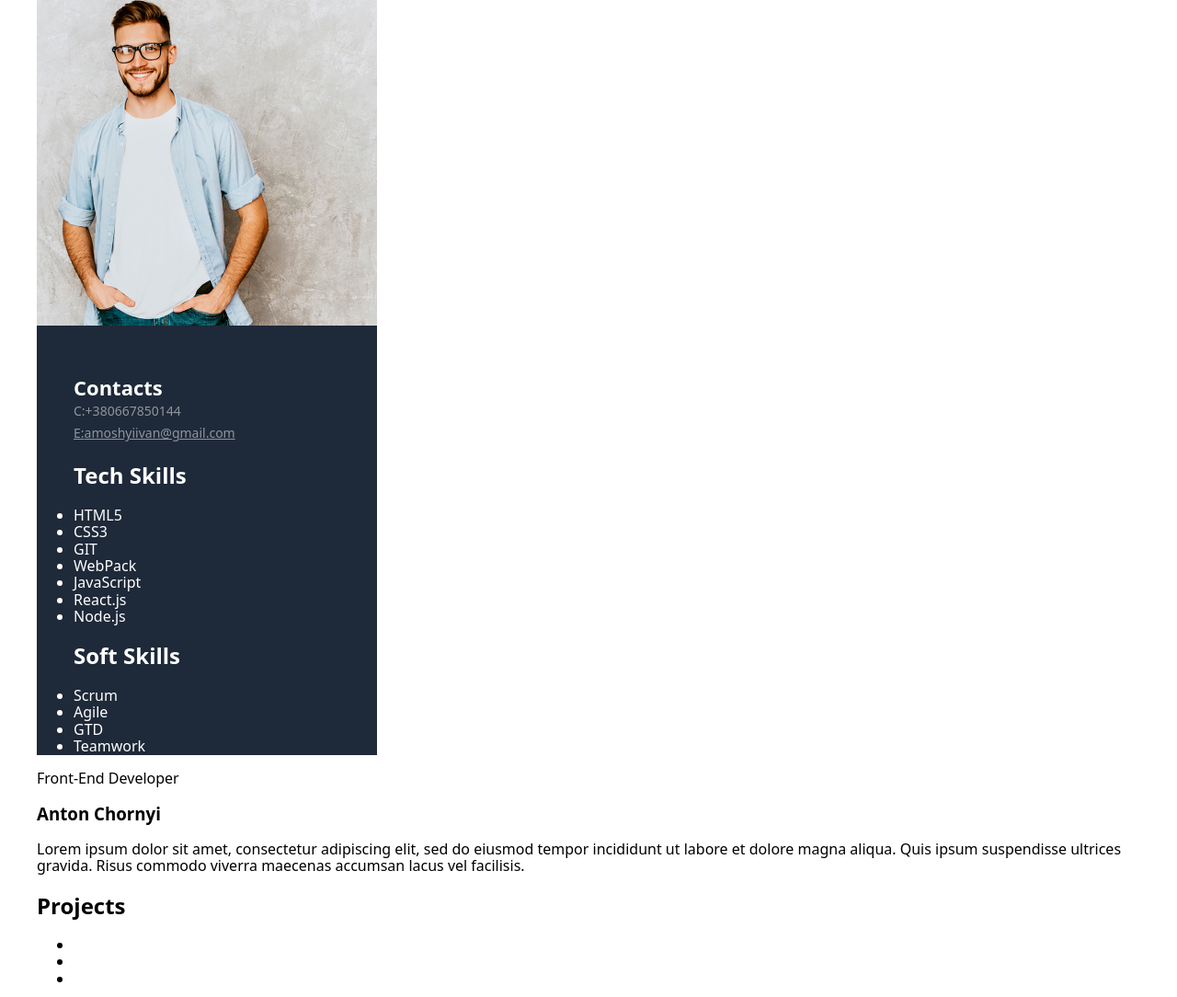
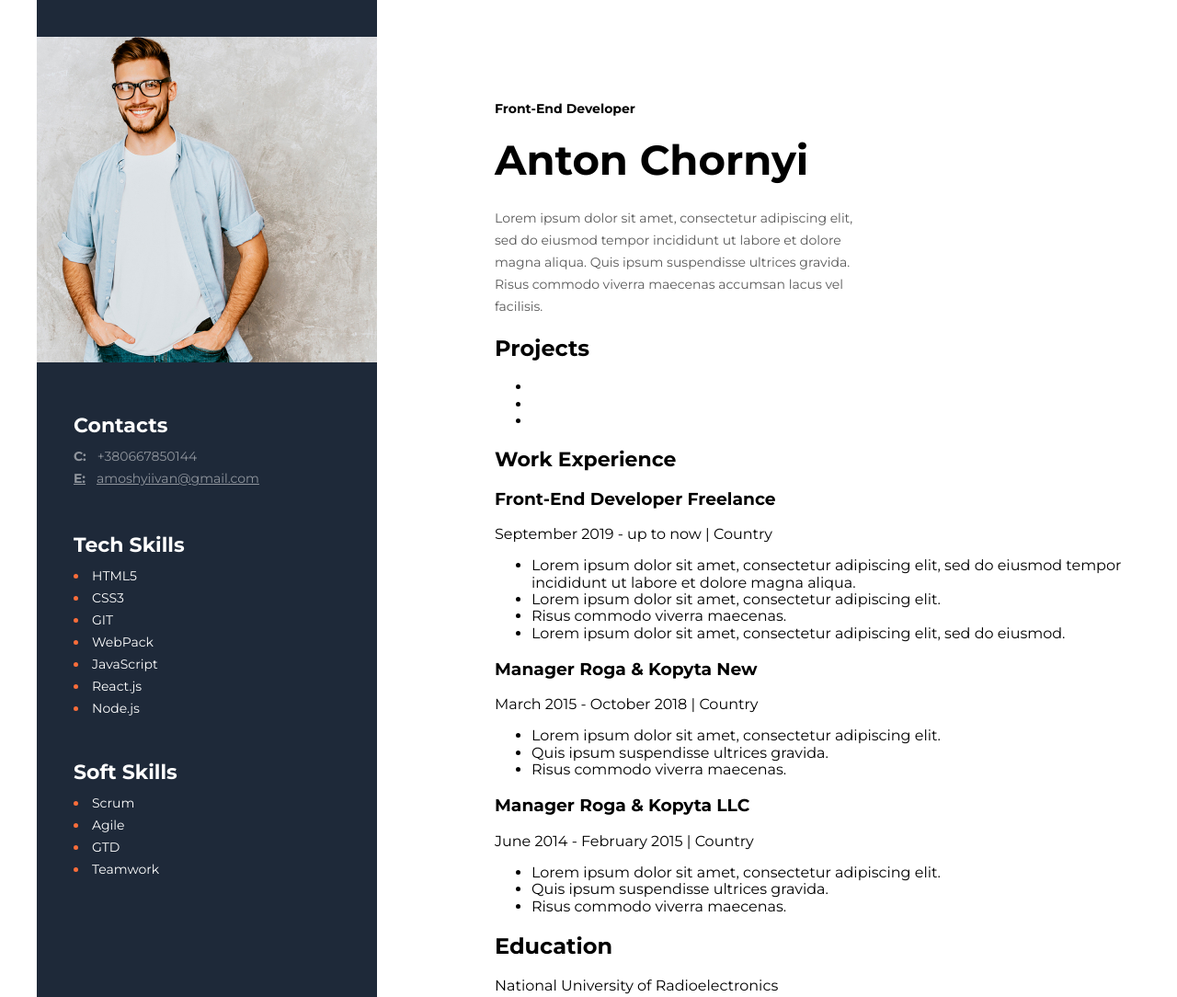
Before and after one commit to trayhorn/CV, a plain HTML site: page index.html in a window 1280 px wide. Shown: the top 1084 px of the page at 92% size. Drawn offline with nearby package versions, Linux system fonts and the light colour scheme.

Commit message:
header & hero

```diff
--- a/index.html
+++ b/index.html
@@ -5,6 +5,9 @@
   <meta http-equiv="X-UA-Compatible" content="IE=edge">
   <meta name="viewport" content="width=device-width, initial-scale=1.0">
   <title>Resume</title>
+  <link rel="preconnect" href="https://fonts.googleapis.com">
+  <link rel="preconnect" href="https://fonts.gstatic.com" crossorigin>
+  <link rel="stylesheet" href="https://fonts.googleapis.com/css2?family=Montserrat:wght@400;700&display=swap">
   <link rel="stylesheet" href="https://cdnjs.cloudflare.com/ajax/libs/modern-normalize/1.1.0/modern-normalize.min.css" integrity="sha512-wpPYUAdjBVSE4KJnH1VR1HeZfpl1ub8YT/NKx4PuQ5NmX2tKuGu6U/JRp5y+Y8XG2tV+wKQpNHVUX03MfMFn9Q==" crossorigin="anonymous" referrerpolicy="no-referrer"/>
   <link rel="stylesheet" href="/css/main.min.css">
 </head>
@@ -13,32 +16,32 @@
     <img class="hero-image" src="./images/photo.jpg" alt="my-photo">
     <address class="contacts">
       <h2 class="contacts__title">Contacts</h2>
-      <a class="contacts__link" href="#"><span class="contacts__link-text">C:</span>+380667850144</a>
-      <a class="contacts__link" href="#"><span class="contacts__link-text">E:</span>amoshyiivan@gmail.com</a>
+      <a class="contacts__link" href="#"><span class="text-span">C:</span>+380667850144</a>
+      <a class="contacts__link" href="#"><span class="text-span">E:</span>amoshyiivan@gmail.com</a>
     </address>
-    <ul>
-      <h2>Tech Skills</h2>
-      <li>HTML5</li>
-      <li>CSS3</li>
-      <li>GIT</li>
-      <li>WebPack</li>
-      <li>JavaScript</li>
-      <li>React.js</li>
-      <li>Node.js</li>
+    <ul class="skills-list list">
+      <h2 class="skills-list__title">Tech Skills</h2>
+      <li class="skills-list__item">HTML5</li>
+      <li class="skills-list__item">CSS3</li>
+      <li class="skills-list__item">GIT</li>
+      <li class="skills-list__item">WebPack</li>
+      <li class="skills-list__item">JavaScript</li>
+      <li class="skills-list__item">React.js</li>
+      <li class="skills-list__item">Node.js</li>
     </ul>
-    <ul>
-      <h2>Soft Skills</h2>
-      <li>Scrum</li>
-      <li>Agile</li>
-      <li>GTD</li>
-      <li>Teamwork</li>
+    <ul class="skills-list list">
+      <h2 class="skills-list__title">Soft Skills</h2>
+      <li class="skills-list__item">Scrum</li>
+      <li class="skills-list__item">Agile</li>
+      <li class="skills-list__item">GTD</li>
+      <li class="skills-list__item">Teamwork</li>
     </ul>
   </header>
   <section class="main-container">
-      <section>
-      <p>Front-End Developer</p>
-      <h1>Anton Chornyi</h1>
-      <p>
+    <section class="hero">
+      <p class="hero__subtitle">Front-End Developer</p>
+      <h1 class="hero__title">Anton Chornyi</h1>
+      <p class="hero__text">
         Lorem ipsum dolor sit amet, consectetur adipiscing elit, sed do eiusmod tempor incididunt ut labore et dolore magna aliqua. Quis ipsum suspendisse ultrices gravida. Risus commodo viverra maecenas accumsan lacus vel facilisis.
       </p>
     </section>
@@ -50,8 +53,37 @@
         <li><a href=""></a></li>
       </ul>
     </section>
-    <section></section>
-    <section></section>
+    <section class="experience">
+      <h2 class="experience__title">Work Experience</h2>
+      <h3 class="experience__subtitle">Front-End Developer <span>Freelance</span></h3>
+      <p class="experience__period">September 2019 - up to now   |   Country</p>
+      <ul class="experience__list">
+        <li class="experience__item">Lorem ipsum dolor sit amet, consectetur adipiscing elit, sed do eiusmod tempor incididunt ut labore et dolore magna aliqua.</li>
+        <li class="experience__item">Lorem ipsum dolor sit amet, consectetur adipiscing elit.</li>
+        <li class="experience__item">Risus commodo viverra maecenas. </li>
+        <li class="experience__item">Lorem ipsum dolor sit amet, consectetur adipiscing elit, sed do eiusmod.</li>
+      </ul>
+      <h3 class="experience__subtitle">Manager <span>Roga & Kopyta New</span></h3>
+      <p class="experience__period">March 2015 - October 2018   |   Country</p>
+      <ul class="experience__list">
+        <li class="experience__item">Lorem ipsum dolor sit amet, consectetur adipiscing elit.</li>
+        <li class="experience__item">Quis ipsum suspendisse ultrices gravida.</li>
+        <li class="experience__item">Risus commodo viverra maecenas. </li>
+      </ul>
+      <h3 class="experience__subtitle">Manager <span>Roga & Kopyta LLC</span></h3>
+      <p class="experience__period">June 2014 - February 2015   |   Country</p>
+      <ul class="experience__list">
+        <li class="experience__item">Lorem ipsum dolor sit amet, consectetur adipiscing elit.</li>
+        <li class="experience__item">Quis ipsum suspendisse ultrices gravida.</li>
+        <li class="experience__item">Risus commodo viverra maecenas.</li>
+      </ul>
+    </section>
+    <section>
+      <h2>Education</h2>
+      <p>National University of Radioelectronics</p>
+      <p>Management</p>
+      <p>September 2009 - June 2014   |   Country</p>
+    </section>
   </section>
 </body>
 </html>
--- /dev/null
+++ b/sass/components/_hero-section.scss
@@ -0,0 +1,34 @@
+.hero {
+  padding-top: 110px;
+
+  &__subtitle {
+    margin-top: 0;
+    margin-bottom: 19px;
+
+    font-weight: 700;
+    font-size: 14px;
+    line-height: 17px;
+  }
+
+  &__title {
+    margin-top: 0;
+    margin-bottom: 24px;
+
+    font-style: normal;
+    font-weight: 700;
+    font-size: 45px;
+    line-height: 55px;
+    color: $titleTextColor;
+  }
+
+  &__text {
+    margin-top: 0;
+    margin-bottom: 0;
+
+    width: 400px;
+    font-weight: 400;
+    font-size: 14px;
+    line-height: 24px;
+    color: $mainTextColor;
+  }
+}
--- a/sass/components/_page-header.scss
+++ b/sass/components/_page-header.scss
@@ -1,6 +1,29 @@
+header {
+  position: absolute;
+  padding-bottom: 366px;
+  max-width: 370px;
+  background-color: #1E2939;
+  color: $headerMainColor;
+}
+
+.hero-image {
+  margin-top: 40px;
+}
+
 .contacts {
   margin-left: 40px;
   margin-top: 51px;
+  margin-bottom: 47px;
+
+  &__title {
+    margin-top: 0;
+    margin-bottom: 8px;
+
+    font-style: normal;
+    font-weight: 700;
+    font-size: 22px;
+    line-height: 27px;
+  }
 
   &__link {
     font-style: normal;
@@ -17,15 +40,41 @@
     text-decoration: underline;
   }
 
-  &__link-text {
+  &__-text {
     opacity: 1;
+  }
+}
+
+.skills-list {
+  margin-left: 40px;
+  margin-bottom: 44px;
+
+  &:last-child {
+    margin-bottom: 0;
   }
 
   &__title {
-    margin: 0;
-    font-style: normal;
+    margin-top: 0;
+    margin-bottom: 8px;
+
     font-weight: 700;
     font-size: 22px;
     line-height: 27px;
   }
+
+  &__item {
+    font-weight: 400;
+    font-size: 14px;
+    line-height: 24px;
+  }
+  &__item::marker {
+    color: $mainAccentColor;
+  }
 }
+
+.text-span {
+  margin-right: 12px;
+  font-weight: 700;
+  opacity: 1;
+  text-decoration: none;
+}
--- /dev/null
+++ b/sass/components/_work-section.scss
@@ -0,0 +1,9 @@
+.experience {
+
+  &__title {
+    font-weight: 700;
+    font-size: 22px;
+    line-height: 27px;
+    color: $titleTextColor;
+  }
+}
--- a/sass/main.scss
+++ b/sass/main.scss
@@ -2,3 +2,5 @@
 @import 'utils/stable';
 
 @import 'components/page-header';
+@import 'components/hero-section';
+@import 'components/work-section';
--- a/sass/utils/_stable.scss
+++ b/sass/utils/_stable.scss
@@ -2,10 +2,20 @@ body {
   margin-left: auto;
   margin-right: auto;
   max-width: 1200px;
+
+  font-family: Montserrat, serif;
+  font-style: normal;
+  font-weight: 400;
   background-color: #FFFF;
 }
-header {
-  max-width: 370px;
-  background-color: #1E2939;
-  color: $headerMainColor;
+
+.list {
+  list-style: inside;
+  margin-top: 0;
+  margin-bottom: 0;
+  padding: 0;
 }
+
+.main-container {
+  margin-left: 498px;
+}
```
Also changed, not shown: css/main.css, css/main.min.css, 2 other files.
